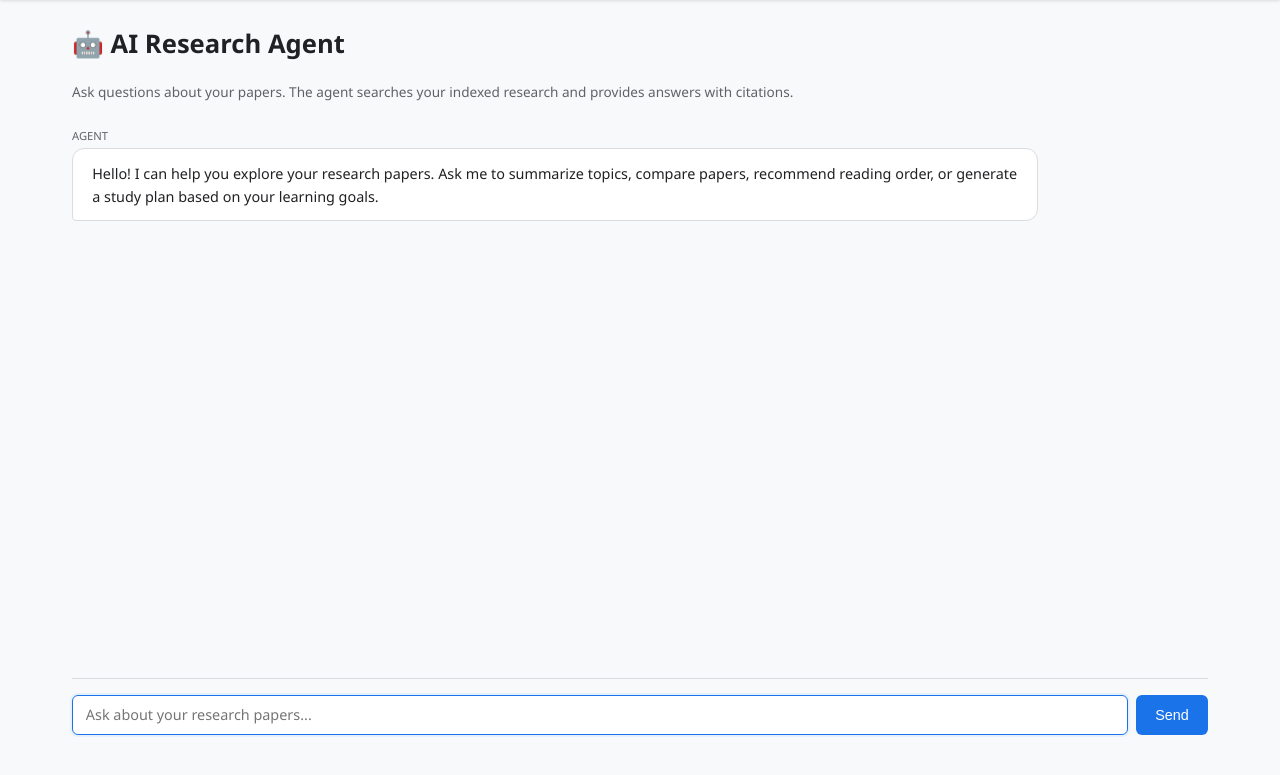
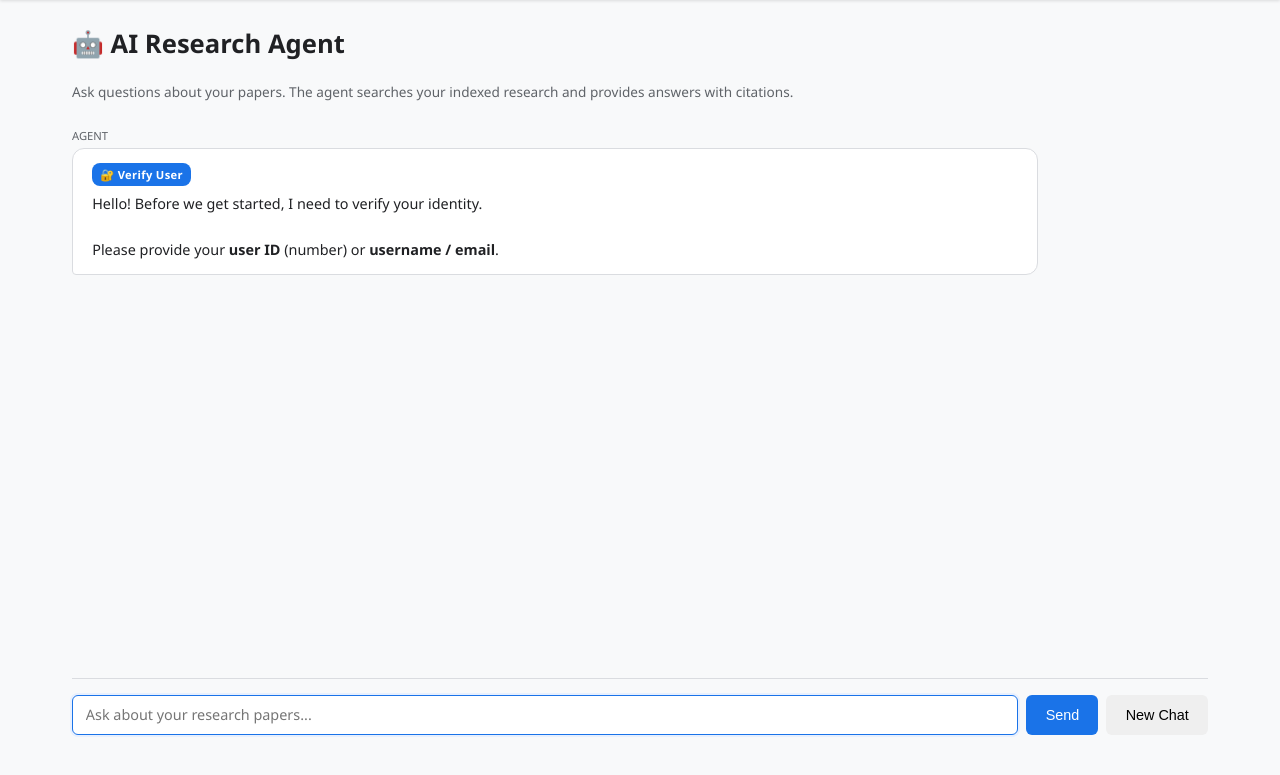
Before and after one commit to MaxineXiong/AI-Research-and-Learning-Copilot, a Flask app: page /agent in a window 1280 px wide. Shown: the part 56-831 px from the top of the page. Run offline with Flask 3, Linux system fonts and the light colour scheme; parts of the project's set-up code (start-up, migrations or seed data) failed here and were passed over.

Commit message:
feat(front-end): Front-end Flask App with Agent Chat added

```diff
--- a/app.py
+++ b/app.py
@@ -6,11 +6,12 @@ building collections, tracking reading progress, and chatting with the
 AI research agent.
 """
 
+import hashlib
 import json
 import logging
 import os
 
-from flask import Flask, render_template, request, redirect, url_for, flash, jsonify
+from flask import Flask, render_template, request, redirect, url_for, flash, jsonify, session
 
 import lakebase
 from openalex_client import OpenAlexClient
@@ -38,21 +39,22 @@ _vector_search = research_tools.vector_search
 def index():
     """Dashboard: goals overview, recent papers, collections."""
     goals = lakebase.run_query(
-        "SELECT * FROM learning_goals WHERE user_id = %s ORDER BY created_at DESC LIMIT 5",
+        "SELECT * FROM learning_goals WHERE user_id = %s ORDER BY updated_at DESC LIMIT 3",
         (DEFAULT_USER_ID,),
     )
     collections = lakebase.run_query(
         "SELECT c.*, (SELECT COUNT(*) FROM collection_papers cp WHERE cp.collection_id = c.collection_id) AS paper_count "
-        "FROM collections c WHERE c.user_id = %s ORDER BY c.created_at DESC LIMIT 5",
+        "FROM collections c WHERE c.user_id = %s ORDER BY paper_count DESC LIMIT 4",
         (DEFAULT_USER_ID,),
     )
     stats = lakebase.run_query_one("""
         SELECT
-            (SELECT COUNT(*) FROM papers) AS total_papers,
-            (SELECT COUNT(*) FROM authors) AS total_authors,
-            (SELECT COUNT(*) FROM embeddings) AS total_embeddings,
-            (SELECT COUNT(*) FROM reading_progress WHERE user_id = %s AND status = 'completed') AS papers_read
-    """, (DEFAULT_USER_ID,))
+            (SELECT COUNT(*) FROM learning_goals  WHERE user_id = %s)                       AS learning_goals,
+            (SELECT COUNT(*) FROM collections     WHERE user_id = %s)                       AS collections,
+            (SELECT COUNT(*) FROM reading_progress WHERE user_id = %s AND status = 'completed') AS papers_completed,
+            (SELECT COUNT(*) FROM reading_progress WHERE user_id = %s AND status = 'reading')   AS currently_reading,
+            (SELECT COUNT(*) FROM reading_progress WHERE user_id = %s AND status = 'not_started') AS papers_remaining
+    """, (DEFAULT_USER_ID,) * 5)
     return render_template("index.html", goals=goals, collections=collections, stats=stats or {})
 
 
@@ -62,7 +64,7 @@ def index():
 @app.route("/goals")
 def goals_page():
     goals = lakebase.run_query(
-        "SELECT * FROM learning_goals WHERE user_id = %s ORDER BY created_at DESC",
+        "SELECT * FROM learning_goals WHERE user_id = %s ORDER BY updated_at DESC",
         (DEFAULT_USER_ID,),
     )
     return render_template("goals.html", goals=goals)
@@ -95,7 +97,9 @@ def delete_goal(goal_id):
 # ---------------------------------------------------------------------------
 @app.route("/search")
 def search_page():
-    return render_template("search.html", results=None, query="")
+    query = request.args.get("q", "")
+    mode = request.args.get("mode", "semantic")
+    return render_template("search.html", results=None, query=query, mode=mode)
 
 
 @app.route("/search/results")
@@ -110,32 +114,154 @@ def search_results():
     if mode == "semantic":
         # Vector search over stored embeddings
         hits = _vector_search(query, top_k=15, source_type="abstract")
-        paper_ids = list({h["source_id"] for h in hits})
+        sim_map = {h["source_id"]: h["similarity"] for h in hits}
+        paper_ids = list(sim_map.keys())
         if paper_ids:
             placeholders = ",".join(["%s"] * len(paper_ids))
             results = lakebase.run_query(
-                f"SELECT * FROM papers WHERE paper_id IN ({placeholders}) ORDER BY cited_by_count DESC",
+                f"SELECT * FROM papers WHERE paper_id IN ({placeholders})",
                 tuple(paper_ids),
             )
+            for r in results:
+                r["score"] = round(sim_map.get(r["paper_id"], 0), 4)
+            results.sort(key=lambda r: r["score"], reverse=True)
     else:
         # Live OpenAlex search
         client = OpenAlexClient()
         openalex_results = client.search_papers_for_goal(query, limit=20)
+        # Build relevance map (preserve API order as rank)
+        relevance_map = {p["paper_id"]: p.get("relevance_score") for p in openalex_results}
         # Upsert discovered papers into Lakebase for future use
         for paper in openalex_results:
             _upsert_paper_from_openalex(paper)
         paper_ids = [p["paper_id"] for p in openalex_results]
         if paper_ids:
             placeholders = ",".join(["%s"] * len(paper_ids))
-            results = lakebase.run_query(
-                f"SELECT * FROM papers WHERE paper_id IN ({placeholders}) ORDER BY cited_by_count DESC",
+            rows = lakebase.run_query(
+                f"SELECT * FROM papers WHERE paper_id IN ({placeholders})",
                 tuple(paper_ids),
             )
+            row_map = {r["paper_id"]: r for r in rows}
+            # Preserve OpenAlex relevance order and attach scores
+            results = []
+            for pid in paper_ids:
+                if pid in row_map:
+                    r = row_map[pid]
+                    r["score"] = relevance_map.get(pid)
+                    results.append(r)
 
     return render_template("search.html", results=results, query=query, mode=mode)
 
 
 _upsert_paper_from_openalex = research_tools.upsert_paper
+
+
+# ---------------------------------------------------------------------------
+# Routes — Sync Embeddings
+# ---------------------------------------------------------------------------
+
+def _chunk_text(text, chunk_size=800, chunk_overlap=200):
+    """Split text into overlapping chunks."""
+    result = []
+    start = 0
+    idx = 0
+    while start < len(text):
+        end = start + chunk_size
+        chunk = text[start:end]
+        if chunk.strip():
+            result.append((idx, chunk.strip()))
+            idx += 1
+        start += chunk_size - chunk_overlap
+    return result
+
+
+@app.route("/search/sync", methods=["POST"])
+def sync_embeddings():
+    """Embed new abstracts, notes, and goals that are missing from pgvector."""
+    try:
+        model = research_tools._get_embedding_model()
+        model_name = research_tools.EMBEDDING_MODEL_NAME
+
+        # ── 1. Gather all text sources ──────────────────────────────
+        papers = lakebase.run_query(
+            "SELECT paper_id, title, abstract FROM papers "
+            "WHERE abstract IS NOT NULL AND TRIM(abstract) != ''"
+        )
+        notes = lakebase.run_query(
+            "SELECT note_id, content, paper_id FROM notes "
+            "WHERE content IS NOT NULL AND TRIM(content) != ''"
+        )
+        goals = lakebase.run_query(
+            "SELECT goal_id, title, description FROM learning_goals "
+            "WHERE title IS NOT NULL AND TRIM(title) != ''"
+        )
+
+        # ── 2. Build chunks ─────────────────────────────────────────
+        chunks = []  # (source_type, source_id, chunk_index, chunk_text)
+        for row in papers:
+            text = f"{row['title']}\n\n{row['abstract']}"
+            for idx, chunk in _chunk_text(text):
+                chunks.append(("abstract", row["paper_id"], idx, chunk))
+        for row in notes:
+            for idx, chunk in _chunk_text(row["content"]):
+                chunks.append(("note", str(row["note_id"]), idx, chunk))
+        for row in goals:
+            desc = row["description"] or ""
+            text = f"{row['title']}\n\n{desc}" if desc else row["title"]
+            for idx, chunk in _chunk_text(text):
+                chunks.append(("goal", str(row["goal_id"]), idx, chunk))
+
+        # ── 3. Deterministic IDs & filter to missing ────────────────
+        chunk_rows = []
+        all_ids = []
+        for src_type, src_id, chunk_idx, chunk_txt in chunks:
+            row_id = hashlib.sha256(
+                f"{src_type}:{src_id}:{chunk_idx}".encode()
+            ).hexdigest()[:32]
+            all_ids.append(row_id)
+            chunk_rows.append((row_id, src_type, src_id, chunk_idx, chunk_txt))
+
+        # Find which IDs already exist
+        existing_ids = set()
+        if all_ids:
+            for batch_start in range(0, len(all_ids), 500):
+                batch = all_ids[batch_start:batch_start + 500]
+                placeholders = ",".join(["%s"] * len(batch))
+                rows = lakebase.run_query(
+                    f"SELECT id FROM embeddings WHERE id IN ({placeholders})",
+                    tuple(batch),
+                )
+                existing_ids.update(r["id"] for r in rows)
+
+        new_chunks = [c for c in chunk_rows if c[0] not in existing_ids]
+
+        if not new_chunks:
+            return jsonify({"status": "ok", "message": "All embeddings are up to date.", "inserted": 0})
+
+        # ── 4. Encode & upsert only new chunks ─────────────────────
+        texts = [c[4] for c in new_chunks]
+        vectors = model.encode(texts, show_progress_bar=False, batch_size=64)
+
+        inserted = 0
+        with lakebase.get_connection() as conn:
+            with conn.cursor() as cur:
+                for i, (emb_id, src_type, src_id, chunk_idx, chunk_txt) in enumerate(new_chunks):
+                    embedding_str = "[" + ",".join(str(float(x)) for x in vectors[i].tolist()) + "]"
+                    cur.execute(
+                        "INSERT INTO embeddings (id, source_type, source_id, chunk_index, "
+                        "chunk_text, embedding, model_name) "
+                        "VALUES (%s, %s, %s, %s, %s, %s::vector, %s) "
+                        "ON CONFLICT (id) DO NOTHING",
+                        (emb_id, src_type, src_id, chunk_idx, chunk_txt, embedding_str, model_name),
+                    )
+                    inserted += cur.rowcount
+                conn.commit()
+
+        return jsonify({"status": "ok", "message": f"Synced {inserted} new embeddings.", "inserted": inserted})
+
+    except Exception as e:
+        logger.exception("Sync embeddings failed")
+        return jsonify({"status": "error", "message": str(e)}), 500
 
 
 # ---------------------------------------------------------------------------
@@ -145,7 +271,7 @@ _upsert_paper_from_openalex = research_tools.upsert_paper
 def collections_page():
     collections = lakebase.run_query(
         "SELECT c.*, (SELECT COUNT(*) FROM collection_papers cp WHERE cp.collection_id = c.collection_id) AS paper_count "
-        "FROM collections c WHERE c.user_id = %s ORDER BY c.created_at DESC",
+        "FROM collections c WHERE c.user_id = %s ORDER BY paper_count DESC",
         (DEFAULT_USER_ID,),
     )
     return render_template("collections.html", collections=collections)
@@ -163,6 +289,19 @@ def create_collection():
         (DEFAULT_USER_ID, name, description),
     )
     flash(f"Collection '{name}' created!", "success")
+    return redirect(url_for("collections_page"))
+
+
+@app.route("/collections/<int:collection_id>/delete", methods=["POST"])
+def delete_collection(collection_id):
+    lakebase.run_write(
+        "DELETE FROM collection_papers WHERE collection_id = %s", (collection_id,)
+    )
+    lakebase.run_write(
+        "DELETE FROM collections WHERE collection_id = %s AND user_id = %s",
+        (collection_id, DEFAULT_USER_ID),
+    )
+    flash("Collection deleted.", "success")
     return redirect(url_for("collections_page"))
 
 
@@ -285,21 +424,74 @@ def agent_page():
 def agent_chat():
     """Agent chat with LLM-based tool dispatch.
 
-    Routes user messages to the appropriate research tool (search, summarize,
-    compare, study plan, recommend, etc.) and returns a structured response
-    with keys: tool, answer, citations.
+    At the start of every chat session the agent verifies the user's identity.
+    Once verified, routes messages to the appropriate research tool and returns
+    a structured response with keys: tool, answer, citations.
     """
     body = request.json or {}
     user_msg = body.get("message", "").strip()
     if not user_msg:
         return jsonify({"error": "Message required."}), 400
 
+    # ------------------------------------------------------------------
+    # Session-level user verification gate
+    # ------------------------------------------------------------------
+    if not session.get("verified_user_id"):
+        # Try to verify the input as a user ID (number) or username/email
+        if user_msg.isdigit():
+            user = lakebase.run_query_one(
+                "SELECT user_id, email, display_name FROM users WHERE user_id = %s",
+                (int(user_msg),),
+            )
+        else:
+            user = lakebase.run_query_one(
+                "SELECT user_id, email, display_name FROM users "
+                "WHERE email ILIKE %s OR display_name ILIKE %s",
+                (user_msg, user_msg),
+            )
+
+        if user:
+            session["verified_user_id"] = user["user_id"]
+            session["verified_display_name"] = user["display_name"]
+            return jsonify({
+                "tool": "verify_user",
+                "answer": (
+                    f"Welcome, **{user['display_name']}**! "
+                    f"Your identity has been verified "
+                    f"(ID: {user['user_id']}, email: {user.get('email', 'N/A')}).\n\n"
+                    "How can I help with your research today?"
+                ),
+                "citations": [],
+            })
+        else:
+            return jsonify({
+                "tool": "verify_user",
+                "answer": (
+                    f"User '{user_msg}' not found. "
+                    "Please provide a valid **user ID** (number) or **username / email**."
+                ),
+                "citations": [],
+            })
+
+    # ------------------------------------------------------------------
+    # Normal tool dispatch (user verified)
+    # ------------------------------------------------------------------
     try:
-        result = research_tools.dispatch(user_msg)
+        result = research_tools.dispatch(
+            user_msg, user_id=session["verified_user_id"]
+        )
         return jsonify(result)
     except Exception as e:
         logger.exception("Agent chat error")
         return jsonify({"error": str(e)}), 500
+
+
+@app.route("/api/agent/reset", methods=["POST"])
+def agent_reset():
+    """Reset the chat session so the agent asks for user verification again."""
+    session.pop("verified_user_id", None)
+    session.pop("verified_display_name", None)
+    return jsonify({"status": "ok"})
 
 
 # ---------------------------------------------------------------------------
--- a/openalex_client.py
+++ b/openalex_client.py
@@ -267,6 +267,7 @@ class OpenAlexClient:
             "publication_date": work.get("publication_date"),
             "doi": work.get("doi", ""),
             "cited_by_count": work.get("cited_by_count", 0),
+            "relevance_score": work.get("relevance_score"),
             "source_name": source_name,
             "pdf_url": pdf_url or "",
             "openalex_url": openalex_id,
--- a/templates/agent.html
+++ b/templates/agent.html
@@ -27,12 +27,13 @@
     <div class="chat-messages" id="chatMessages">
         <div class="message agent">
             <div class="label">Agent</div>
-            <div class="bubble">Hello! I can help you explore your research papers. Ask me to summarize topics, compare papers, recommend reading order, or generate a study plan based on your learning goals.</div>
+            <div class="bubble"><span class="tool-badge">🔐 Verify User</span><br>Hello! Before we get started, I need to verify your identity.<br><br>Please provide your <strong>user ID</strong> (number) or <strong>username / email</strong>.</div>
         </div>
     </div>
     <div class="chat-input">
         <input type="text" id="chatInput" placeholder="Ask about your research papers..." autofocus>
         <button class="btn btn-primary" id="sendBtn" onclick="sendMessage()">Send</button>
+        <button class="btn" id="resetBtn" onclick="resetChat()" title="Start a new chat session">New Chat</button>
     </div>
 </div>
 {% endblock %}
@@ -52,7 +53,14 @@ const TOOL_LABELS = {
     add_to_collection: '📂 Add to Collection',
     update_reading_progress: '✅ Update Progress',
     recommend_next_paper: '💡 Recommend',
-    general_rag: '🧠 RAG Answer'
+    general_rag: '🧠 RAG Answer',
+    verify_user: '🔐 Verify User',
+    create_collection: '📁 Create Collection',
+    get_reading_progress: '📊 Reading Progress',
+    create_learning_goal: '🎯 Create Goal',
+    get_learning_goals: '🎯 Learning Goals',
+    get_collections: '📂 Collections',
+    get_collection_papers: '📄 Collection Papers'
 };
 
 function addMessage(role, text, citations, toolName) {
@@ -111,5 +119,16 @@ async function sendMessage() {
     sendBtn.disabled = false;
     inputEl.focus();
 }
+
+async function resetChat() {
+    try {
+        await fetch('/api/agent/reset', {method: 'POST'});
+    } catch (_) {}
+    messagesEl.innerHTML = '';
+    addMessage('agent',
+        '<span class="tool-badge">🔐 Verify User</span><br>' +
+        'Hello! Before we get started, I need to verify your identity.<br><br>' +
+        'Please provide your <strong>user ID</strong> (number) or <strong>username / email</strong>.');
+}
 </script>
 {% endblock %}
--- a/templates/collection.html
+++ b/templates/collection.html
@@ -34,7 +34,7 @@
 {% else %}
 <div class="card empty-state">
     <p>No papers in this collection yet.</p>
-    <a href="/search" class="btn btn-primary btn-sm mt-1">Search for Papers</a>
+    <a href="/search?q={{ collection.name|urlencode }}&mode=openalex" class="btn btn-primary btn-sm mt-1">Search for Papers</a>
 </div>
 {% endif %}
 {% endblock %}
```
Also changed, not shown: research_tools.py (+10 -4 lines), templates/collections.html (+11 -5 lines), templates/goals.html (+5 -4 lines), templates/index.html (+14 -9 lines), templates/search.html (+28 -3 lines), README.md.
